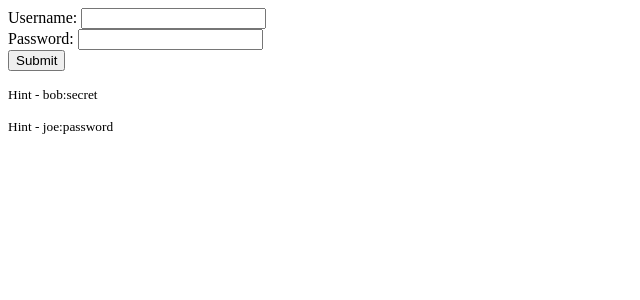
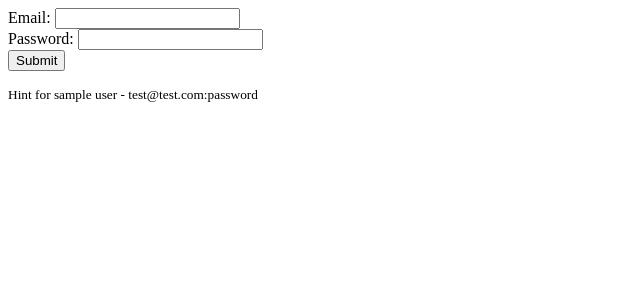
Before and after one commit to evulse/node-express-api-oauth2-boilerplate, a Node project: template src/app/views/login.ejs in a window 1280 px wide. Shown: the top 300 px of the page, without its empty margins (0-640 px from the left). Run offline with Node 20 templates, Linux system fonts and the light colour scheme; the template is opened without the code that fills it, so the values that code supplies are empty; some libraries are stand-ins or nearby versions.

Commit message:
EOAB-42 #resolve #time 15m updated the field name in login form

```diff
--- a/src/app/utils/authmiddlewares.js
+++ b/src/app/utils/authmiddlewares.js
@@ -17,7 +17,7 @@ var models = require('./../models/index');
 /**
  * LocalStrategy
  *
- * This strategy is used to authenticate users based on a username and password.
+ * This strategy is used to authenticate users based on a email and password.
  * Anytime a request is made to authorize an application, we must ensure that
  * a user is logged in before asking them to approve the request.
  */
@@ -63,8 +63,8 @@ passport.deserializeUser(function (id, cb) {
  * the specification, in practice it is quite common.
  */
 passport.use(new BasicStrategy(
-  function (username, password, cb) {
-    models.clients.findByClientId(username, function (err, client) {
+  function (email, password, cb) {
+    models.clients.findByClientId(email, function (err, client) {
       if (err) {
         return cb(err);
       }
--- a/src/app/views/dialog.ejs
+++ b/src/app/views/dialog.ejs
@@ -1,4 +1,4 @@
-<p>Hi <%= user.name %>!</p>
+<p>Hi <%= user.email %>!</p>
 <p><b><%= client.name %></b> is requesting access to your account.</p>
 <p>Do you approve?</p>
 
--- a/src/app/views/login.ejs
+++ b/src/app/views/login.ejs
@@ -1,7 +1,7 @@
 <form action="/login" method="post">
 	<div>
-	<label>Username:</label>
-	<input type="text" name="username"/><br/>
+	<label>Email:</label>
+	<input type="text" name="email"/><br/>
 	</div>
 	<div>
 	<label>Password:</label>
@@ -11,5 +11,4 @@
 	<input type="submit" value="Submit"/>
 	</div>
 </form>
-<p><small>Hint - bob:secret</small></p>
-<p><small>Hint - joe:password</small></p>
+<p><small>Hint for sample user - test@test.com:password</small></p>
```
